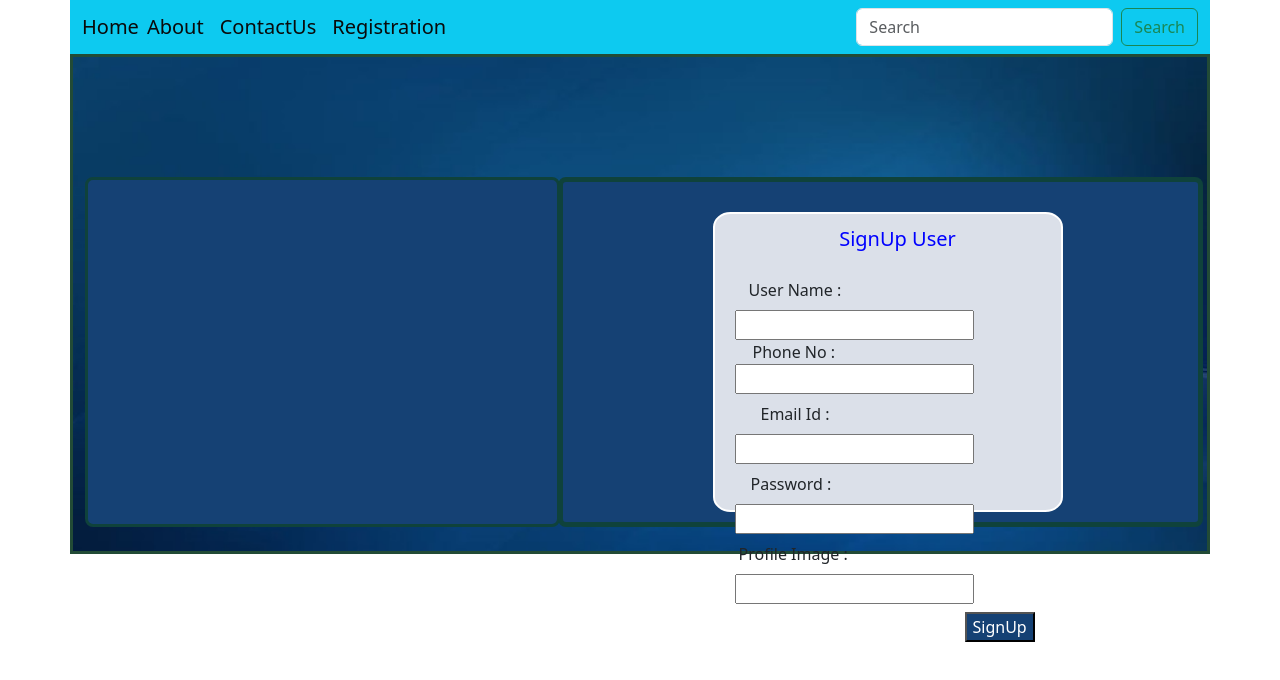
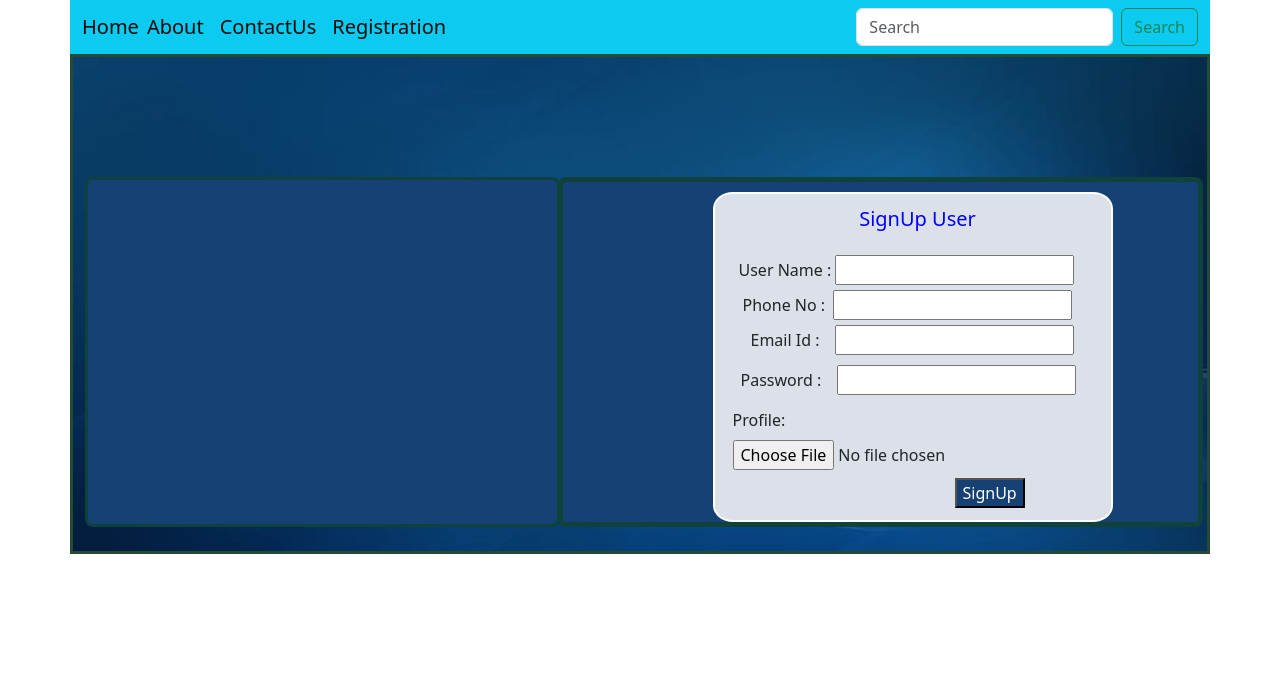
Before and after one commit to vivekkumarchimpu/Login, a React (Create React App) app in the folder frontend/: page /registration in a window 1280 px wide. Shown: the top 680 px of the page. Built offline with nearby package versions, Linux system fonts and the light colour scheme.

Commit message:
file uploading

```diff
--- a/frontend/package.json
+++ b/frontend/package.json
@@ -6,6 +6,7 @@
     "@testing-library/jest-dom": "^5.17.0",
     "@testing-library/react": "^13.4.0",
     "@testing-library/user-event": "^13.5.0",
+    "axios": "^1.7.2",
     "bootstrap": "^5.3.3",
     "nodemon": "^3.1.4",
     "react": "^18.3.1",
--- a/frontend/src/App.css
+++ b/frontend/src/App.css
@@ -117,12 +117,12 @@
   color: #56cde2;
 }
 .usersignup {
-  height: 300px;
-  width: 350px;
+  height: 330px;
+  width: 400px;
   background-color: #dbe0e9;
-  margin-top: 30px;
+  margin-top: 10px;
   margin-left: 150px;
-  padding-left: 20px;
+  padding-left: 10px;
   padding-top: 10px;
   border: 2px solid white;
   border-radius: 5%;
--- a/frontend/src/pages/Registration.js
+++ b/frontend/src/pages/Registration.js
@@ -1,6 +1,41 @@
-import React from "react";
+import React, { useState } from "react";
+import axios from "axios";
+
 
 const Registration = () => {
+    const [user, setUser] = useState({
+        username: "",
+        phone: "",
+        email: "",
+        password: "",
+        pimage: "",
+    })
+    const handleChange = (e) => {
+        const {name, value} = e.target;
+        setUser({
+            ...user,
+            [name]: value
+        })
+    }
+    const fileUpload = (e) => {
+
+        const {name, value} = e.target;
+
+        setUser({
+            ...user,
+            [name]: value
+        })
+    }
+    const register = () => {
+        const { username, phone, email, password, pimage } = user
+        if(username && phone && email && password && pimage){
+            //axios.post("http://localhost:8000/Api/v1/users/registration", user).then(res => console.log(res))
+            console.log(pimage)
+            alert("Submit")
+        } else{
+            alert("Invalid Input")
+        }
+    }
     return (
         <>
             <div className="rsidebar">
@@ -8,17 +43,17 @@ const Registration = () => {
                 <div className="usersignup">
                 <p style={{color: 'blue', textAlign: 'center', fontSize: '20px'}}>SignUp User</p>
                     <label className="lbl px-1 my-2">User Name :</label>
-                    <input type="text"></input>
+                    <input type="text" name="username" value={user.username} onChange={handleChange}></input>
                     <label className="lbl px-2">Phone No  :</label>
-                    <input type="text"></input>
+                    <input type="text" name="phone" value={user.phone} onChange={handleChange}></input>
                     <label className="lbl px-3 py-2">Email Id  :</label>
-                    <input type="email"></input>
+                    <input type="email" name="email" value={user.email} onChange={handleChange}></input>
                     <label className="lbl px-2 my-2 mx-2">Password  :</label>
-                    <input type="password"></input>
-                    <label className="px-1 my-2">Profile Image :</label>
-                    <input type="text"></input>
+                    <input type="password" name="password" value={user.password} onChange={handleChange}></input><br/>
+                    <label className="px-2 my-2">Profile:</label>
+                    <input type="file" className="px-2" id="path" name="pimage" value={user.pimage} onChange={fileUpload}></input>
 
-                    <button className="my-2 signup">SignUp</button>
+                    <button className="my-2 signup" onClick={register}>SignUp</button>
 
 
                 </div>
```
Also changed, not shown: 1 other file (tests, documents, lock files or other folders).
